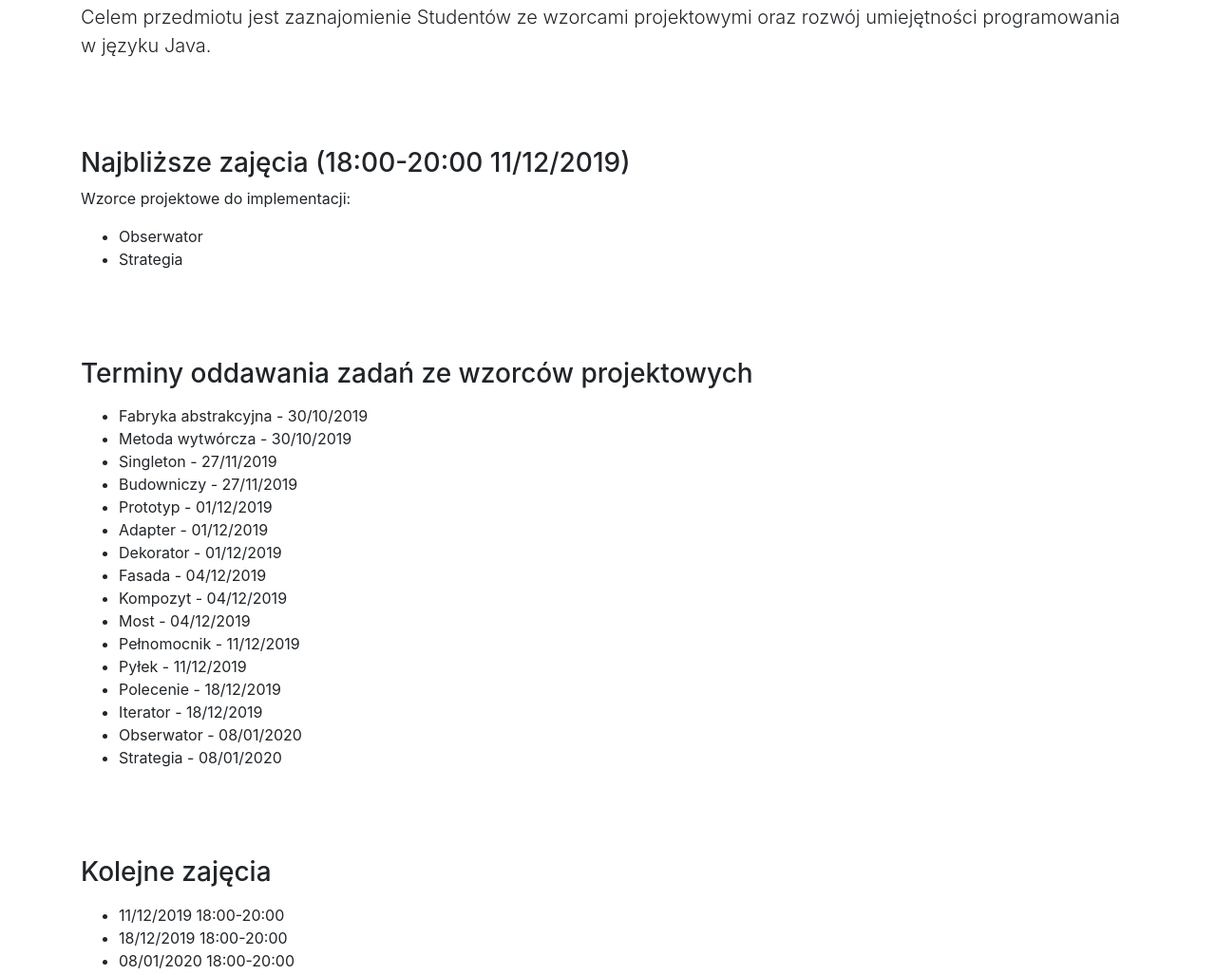
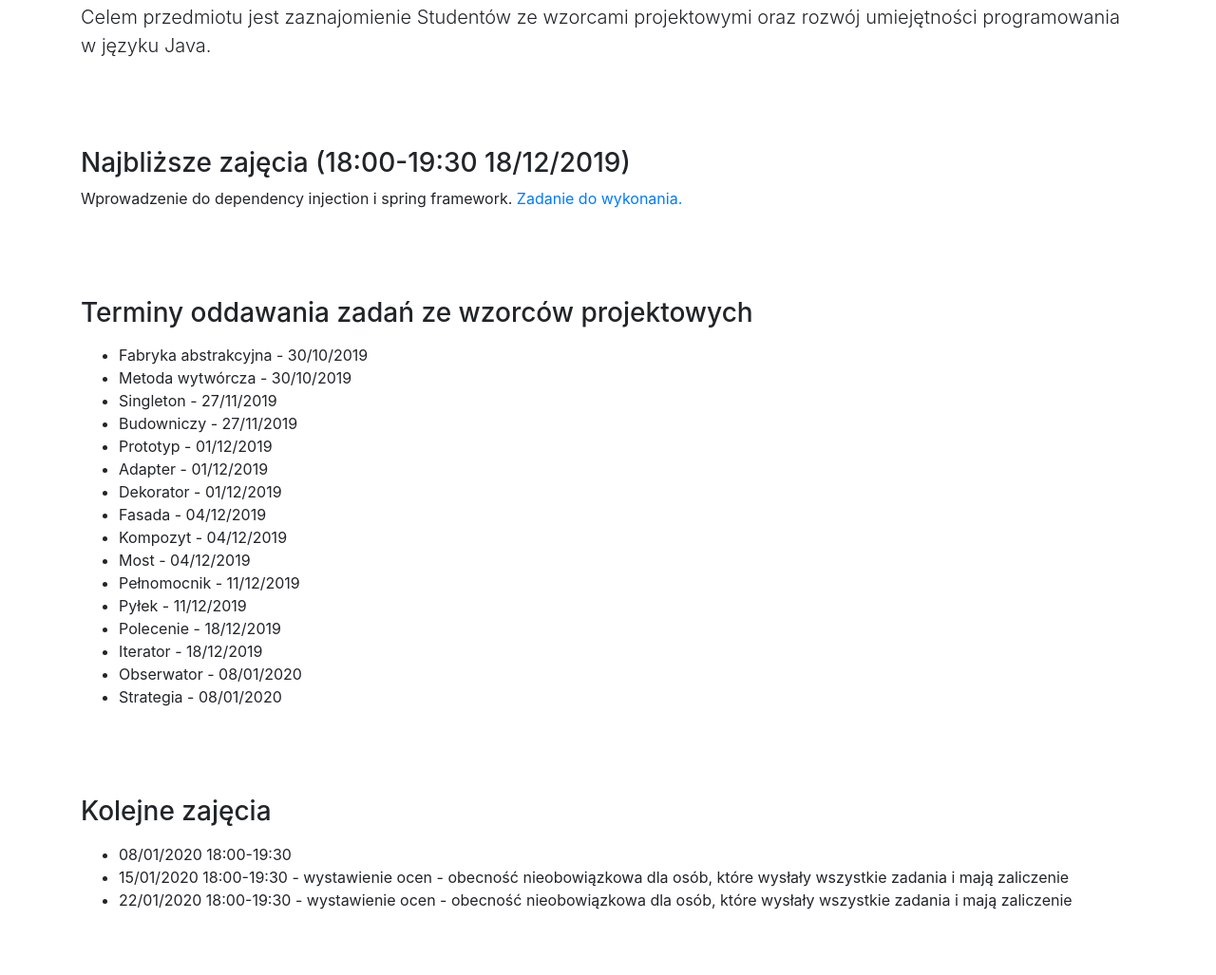
Before and after one commit to lukaszgaza/lukaszgaza-www, a plain HTML site: page object-oriented-programming.html in a window 1280 px wide. Shown: the part 129-1156 px from the top of the page at 95% size. Drawn offline with Linux system fonts and the light colour scheme.

Commit message:
Added oop exercise

```diff
--- a/object-oriented-programming.html
+++ b/object-oriented-programming.html
@@ -37,14 +37,11 @@
 
 		<div class="container">
 			<div class="mt-3">
-				<h3>Najbliższe zajęcia (18:00-20:00 11/12/2019)</h3>
+				<h3>Najbliższe zajęcia (18:00-19:30 18/12/2019)</h3>
 			</div>
 			<p>
-				Wzorce projektowe do implementacji:
-				<ul>
-					<li>Obserwator</li>
-					<li>Strategia</li>
-				</ul>
+				Wprowadzenie do dependency injection i spring framework. <a link href="https://github.com/lukasz-gaza-pk/spring-intro">Zadanie do wykonania.</a>
+
 			</p>
 		</div>
 
@@ -80,9 +77,9 @@
 			</div>
 			<p>
 				<ul>
-					<li>11/12/2019 18:00-20:00</li>
-					<li>18/12/2019 18:00-20:00</li>
-					<li>08/01/2020 18:00-20:00</li>
+					<li>08/01/2020 18:00-19:30</li>
+					<li>15/01/2020 18:00-19:30 - wystawienie ocen - obecność nieobowiązkowa dla osób, które wysłały wszystkie zadania i mają zaliczenie</li>
+					<li>22/01/2020 18:00-19:30 - wystawienie ocen - obecność nieobowiązkowa dla osób, które wysłały wszystkie zadania i mają zaliczenie</li>
 				</ul>
 			</p>
 		</div>
```
